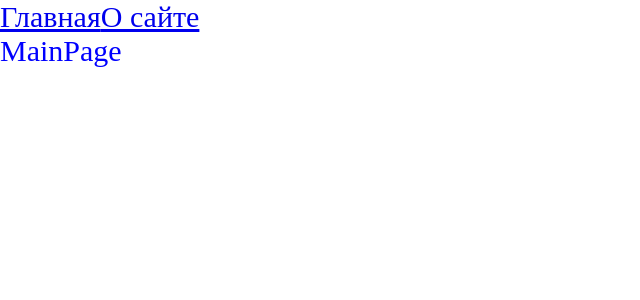
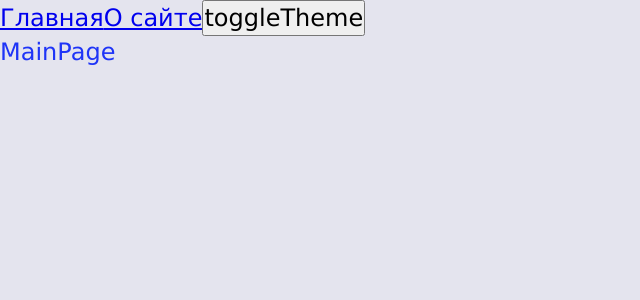
Before and after one commit to LarisaZu/project_2, a React app: page / in a window 1280 px wide. Shown: the top 300 px of the page, without its empty margins (0-640 px from the left). Built offline with nearby package versions, Linux system fonts and the light colour scheme.

Commit message:
1.7 Организация стилей. Добавляем темы. useContext, useTheme

```diff
--- a/src/components/App.tsx
+++ b/src/components/App.tsx
@@ -3,12 +3,16 @@
 
 import AboutPage from "./pages/AboutPage/AboutPage.async";
 import MainPage from "./pages/MainPage/MainPage.async";
+import useTheme from "../theme/useTheme";
 
 const App = () => {
+  const { theme, toggleTheme } = useTheme();
+
   return (
-    <div className="app">
+    <div className={`app ${theme}`}>
       <Link to="/">Главная</Link>
       <Link to="/about">О сайте</Link>
+      <button onClick={toggleTheme}>toggleTheme</button>
       <Suspense fallback="Загружаю...">
         <Routes>
           <Route path="/about" element={<AboutPage />} />
--- a/src/index.tsx
+++ b/src/index.tsx
@@ -2,12 +2,16 @@
 import { BrowserRouter } from "react-router-dom";
 
 import App from "./components/App";
-import "./index.scss";
+import "./styles/index.scss";
+import ThemeProvider from "./theme/ThemeProvider";
+
 const domNode = document.getElementById("root");
 
 render(
   <BrowserRouter>
-    <App />
+    <ThemeProvider>
+      <App />
+    </ThemeProvider>
   </BrowserRouter>,
   domNode
 );
--- /dev/null
+++ b/src/styles/index.scss
@@ -0,0 +1,12 @@
+@import "./reset.scss";
+@import "./variables/global.scss";
+@import "./themes/dark.scss";
+@import "./themes/normal.scss";
+
+.app {
+  font: var(--font-l);
+  background-color: var(--bg-color);
+  color: var(--color-primary);
+
+  min-height: 100vh;
+}
--- a/src/index.scss
+++ b/src/styles/reset.scss
@@ -4,7 +4,8 @@
   box-sizing: border-box;
 }
 
-.app {
-  font-size: 30px;
-  color: blue;
+input,
+textarea,
+button {
+  font: inherit;
 }
--- /dev/null
+++ b/src/styles/themes/dark.scss
@@ -0,0 +1,6 @@
+.app.dark {
+  --bg-color: #060484;
+
+  --color-primary: #06b806;
+  --color-secondary: #059a05;
+}
--- /dev/null
+++ b/src/styles/themes/normal.scss
@@ -0,0 +1,6 @@
+.app.light {
+  --bg-color: #e4e4ee;
+
+  --color-primary: #1e34f7;
+  --color-secondary: #290595;
+}
--- /dev/null
+++ b/src/styles/variables/global.scss
@@ -0,0 +1,11 @@
+:root {
+  --font-family-main: "Verdana", "Times New Roman", sans-serif;
+
+  --font-size-m: 16px;
+  --font-line-m: 24px;
+  --font-m: var(--font-size-m) / var(--font-line-m) var(--font-family-main);
+
+  --font-size-l: 24px;
+  --font-line-l: 32px;
+  --font-l: var(--font-size-l) / var(--font-line-l) var(--font-family-main);
+}
--- /dev/null
+++ b/src/theme/ThemeContext.tsx
@@ -0,0 +1,15 @@
+import { createContext, Dispatch, SetStateAction } from "react";
+
+export enum THEME {
+  LIGHT = "light",
+  DARK = "dark",
+}
+
+interface IThemeContext {
+  theme?: THEME;
+  setTheme?: Dispatch<SetStateAction<THEME>>;
+}
+
+export const LOCAL_STORAGE_THEME_KEY = "theme";
+
+export const ThemeContext = createContext<IThemeContext>({});
--- /dev/null
+++ b/src/theme/ThemeProvider.tsx
@@ -0,0 +1,19 @@
+import { useState, FC, useMemo } from "react";
+import { LOCAL_STORAGE_THEME_KEY, THEME, ThemeContext } from "./ThemeContext";
+
+const defaultTheme =
+  (localStorage.getItem(LOCAL_STORAGE_THEME_KEY) as THEME) ?? THEME.LIGHT;
+
+const ThemeProvider: FC = ({ children }) => {
+  const [theme, setTheme] = useState<THEME>(defaultTheme);
+
+  const defaultProps = useMemo(() => ({ theme, setTheme }), [theme]);
+
+  return (
+    <ThemeContext.Provider value={defaultProps}>
+      {children}
+    </ThemeContext.Provider>
+  );
+};
+
+export default ThemeProvider;
--- /dev/null
+++ b/src/theme/useTheme.tsx
@@ -0,0 +1,21 @@
+import { useContext } from "react";
+import { LOCAL_STORAGE_THEME_KEY, THEME, ThemeContext } from "./ThemeContext";
+
+interface IThemeResult {
+  theme: THEME;
+  toggleTheme: () => void;
+}
+
+const useTheme = (): IThemeResult => {
+  const { theme, setTheme } = useContext(ThemeContext);
+
+  const toggleTheme = () => {
+    const newTheme = theme === THEME.DARK ? THEME.LIGHT : THEME.DARK;
+    setTheme(newTheme);
+    localStorage.setItem(LOCAL_STORAGE_THEME_KEY, newTheme);
+  };
+
+  return { theme, toggleTheme };
+};
+
+export default useTheme;
```
